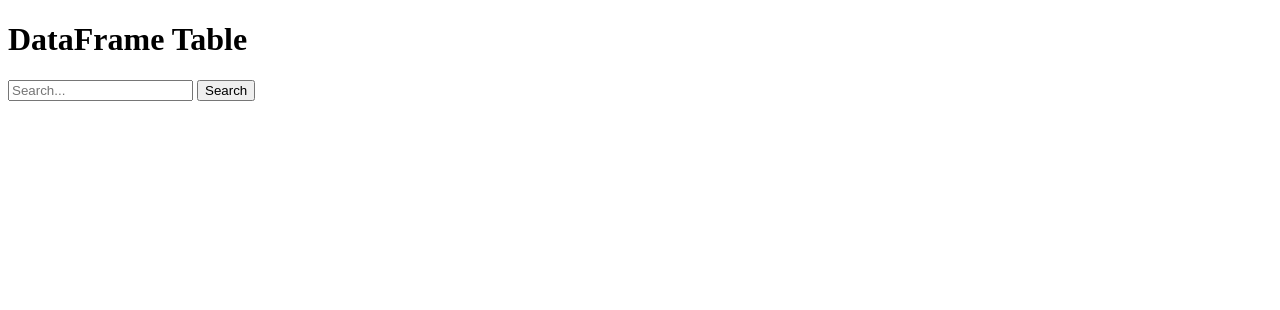
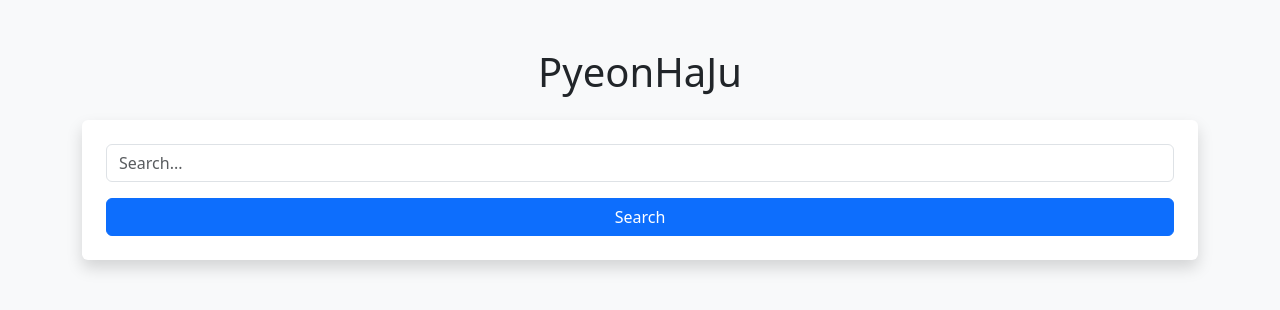
Before and after one commit to dlwotns1112/PyeonHaJu, a Django app: template templates/search.html in a window 1280 px wide. Shown: the top 310 px of the page. Run offline with Django 3.2, Linux system fonts and the light colour scheme; the template is opened without the code that fills it, so the values that code supplies are empty.

Commit message:
html 수정

```diff
--- a/templates/search.html
+++ b/templates/search.html
@@ -1,48 +1,22 @@
-<!-- templates/table.html -->
 <!DOCTYPE html>
 <html lang="en">
-
 <head>
     <meta charset="UTF-8">
-    <title>DataFrame Table</title>
-    <style>
-        .loading {
-            display: inline-block;
-            width: 20px;
-            height: 20px;
-            border: 2px solid #fff;
-            border-top: 2px solid #3498db;
-            border-radius: 50%;
-            animation: spin 1s linear infinite;
-        }
-        @keyframes spin {
-            0% { transform: rotate(0deg); }
-            100% { transform: rotate(360deg); }
-        }
-        .hidden {
-            display: none;
-        }
-    </style>
+    <title>PyeonHaJu</title>
+    <link href="https://cdn.jsdelivr.net/npm/bootstrap@5.3.2/dist/css/bootstrap.min.css" rel="stylesheet" integrity="sha384-T3c6CoIi6uLrA9TneNEoa7RxnatzjcDSCmG1MXxSR1GAsXEV/Dwwykc2MPK8M2HN" crossorigin="anonymous">
 </head>
-<body>
-<h1>DataFrame Table</h1>
-<form id="search-form" method="POST" action="{% url 'search_data' %}">
-    {% csrf_token %}
-    <input type="text" name="keyword" class="form-control" placeholder="Search...">
-    <button id="search-button" type="submit" class="btn btn-primary mt-2">Search</button>
-    <div id="loader" class="loading hidden"></div> <!-- 로딩 아이콘 -->
-</form>
+<body class="bg-light">
+<div class="container mt-5">
+    <h1 class="text-center mb-4">PyeonHaJu</h1>
+    <form id="search-form" method="POST" action="{% url 'search_data' %}" class="p-4 shadow rounded bg-white">
+        {% csrf_token %}
+        <div class="mb-3">
+            <input type="text" name="keyword" class="form-control" placeholder="Search...">
+        </div>
+        <button id="search-button" type="submit" class="btn btn-primary w-100">Search</button>
+    </form>
+</div>
+
+<script src="https://cdn.jsdelivr.net/npm/bootstrap@5.3.2/dist/js/bootstrap.bundle.min.js" integrity="sha384-C6RzsynM9kWDrMNeT87bh95OGNyZPhcTNXj1NW7RuBCsyN/o0jlpcV8Qyq46cDfL" crossorigin="anonymous"></script>
 </body>
-<script>
-    document.addEventListener('DOMContentLoaded', function () {
-        const searchButton = document.getElementById('search-button');
-        const searchForm = document.getElementById('search-form');
-        const loader = document.getElementById('loader');
-
-        searchForm.addEventListener('submit', function () {
-            searchButton.classList.add('hidden'); // 버튼 숨기기
-            loader.classList.remove('hidden'); // 로딩 아이콘 보이기
-        });
-    });
-</script>
 </html>
```
